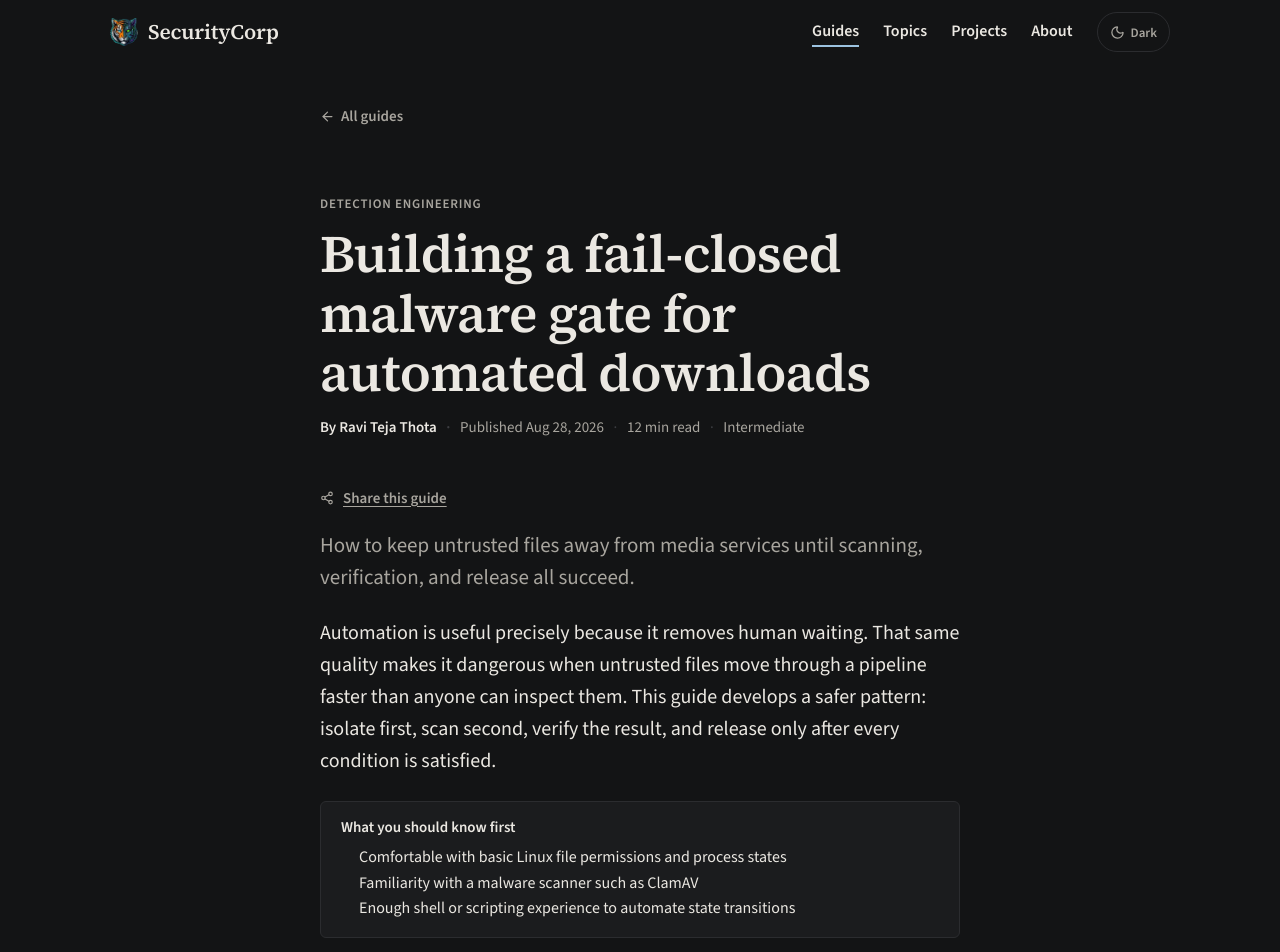
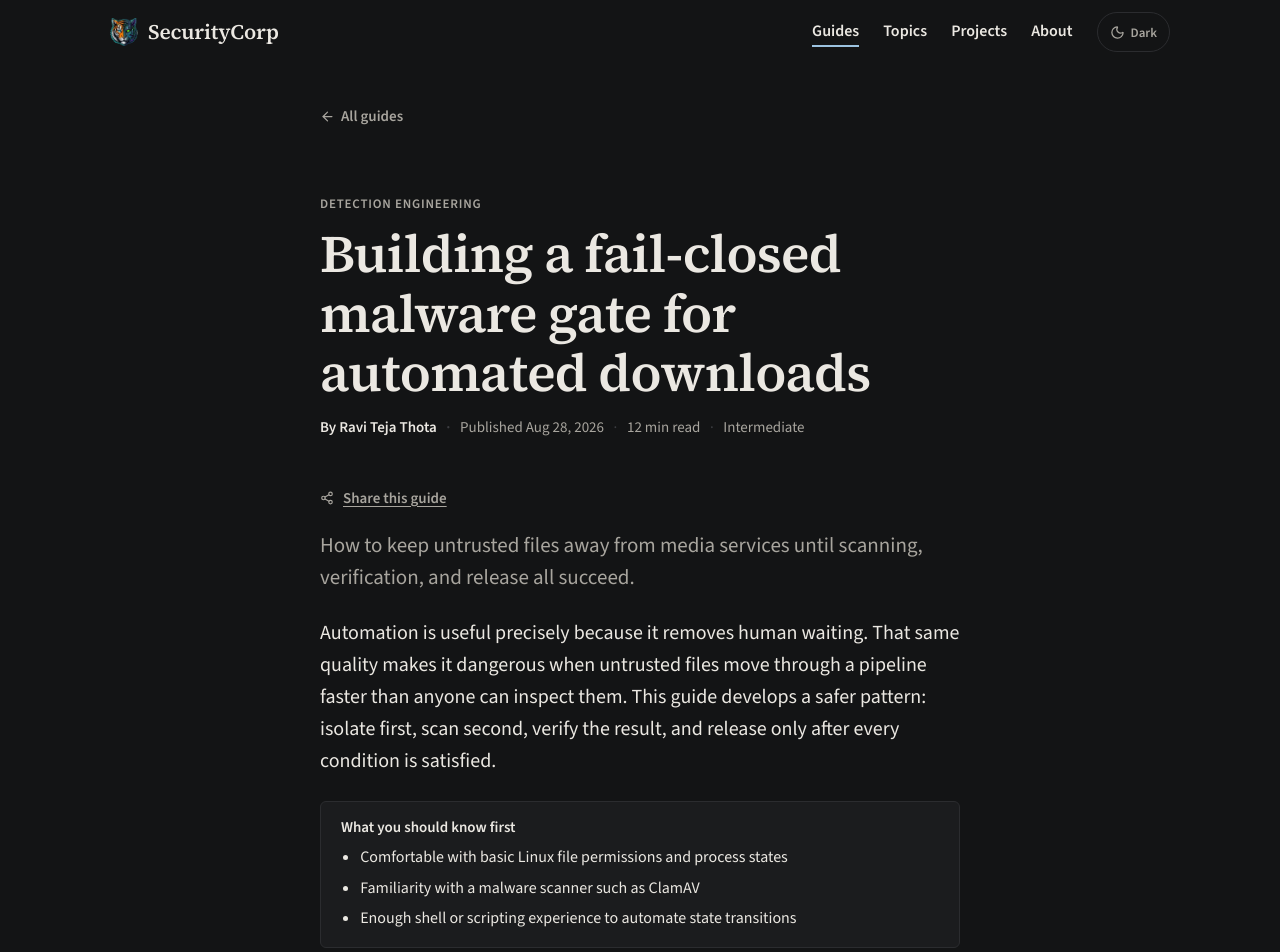
Before and after one commit to Securek8x/SecurityCorp, a Next.js app: page /guides/malware-gate-for-automated-downloads in a window 1280 px wide. Shown: the top 952 px of the page. Built offline with nearby package versions, Linux system fonts and the light colour scheme.

Commit message:
fix: bullet the prerequisite list so items read as separate (wo8.4)

```diff
--- a/app/publication.css
+++ b/app/publication.css
@@ -190,7 +190,8 @@ footer.site-footer{max-width:var(--page-max);margin:var(--space-6) auto 0;paddin
 .copy-code-btn{border-radius:4px;font:600 .75rem/1 var(--font-sans);text-transform:none;letter-spacing:0}
 .closing-note,.prereq-box{margin:var(--space-3) 0 0;padding:1rem 1.25rem;border:1px solid var(--line);background:var(--surface-raised);border-radius:6px}
 .closing-note strong,.prereq-box strong{font:600 var(--text-sm)/1.3 var(--font-sans);text-transform:none;letter-spacing:0;color:var(--ink);margin-bottom:.4rem}
-.prereq-box ul{font-size:1rem;line-height:1.6}
+.prereq-box ul{font-size:1rem;line-height:1.6;list-style:disc;padding-left:1.2rem;margin:0}
+.prereq-box li+li{margin-top:.3rem}
 .callout{border:1px solid color-mix(in srgb,currentColor 18%,transparent);border-radius:6px;padding:1rem 1.25rem}
 .callout strong{font:600 var(--text-sm)/1.3 var(--font-sans);text-transform:none;letter-spacing:0}
 .callout p{font-size:1rem}
```
